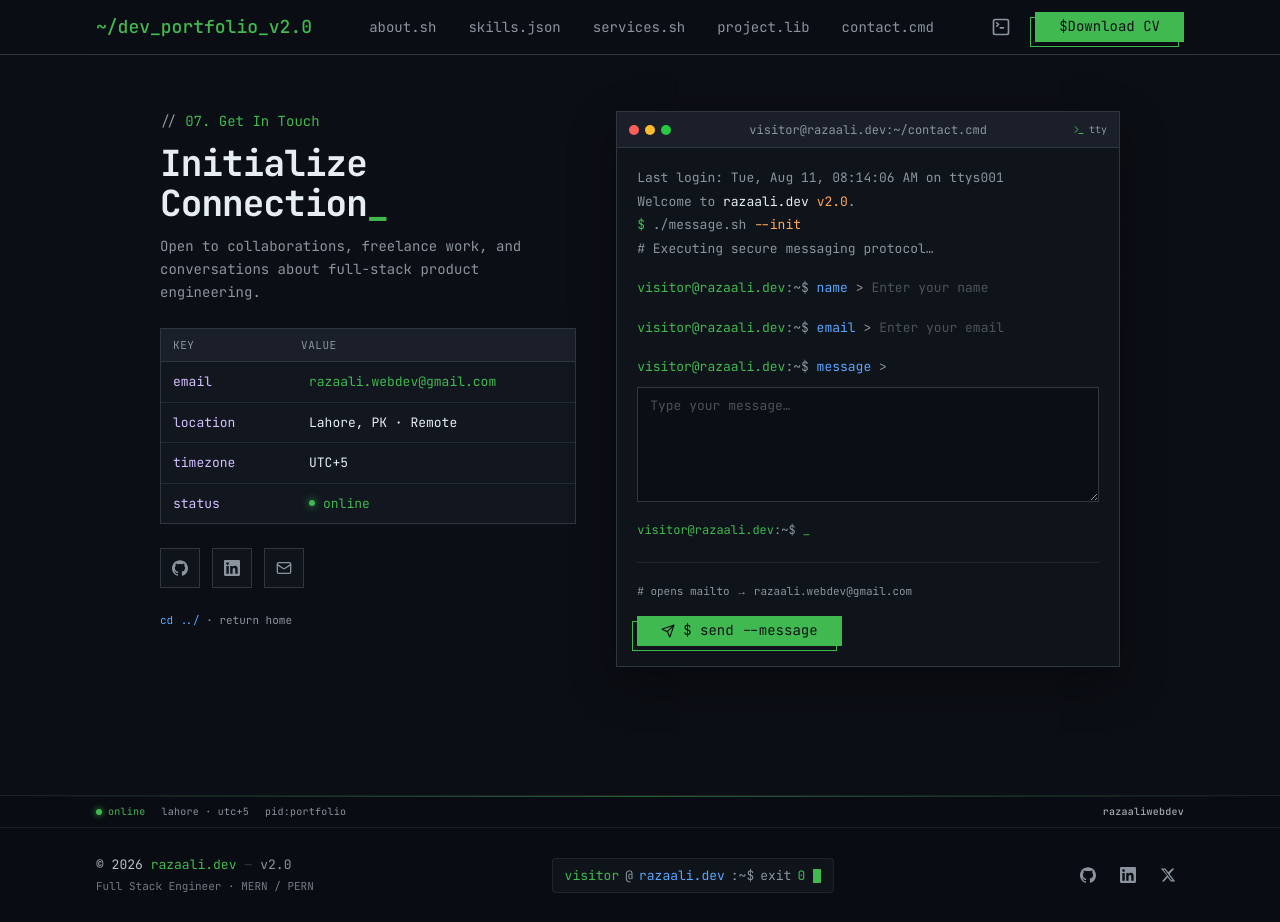
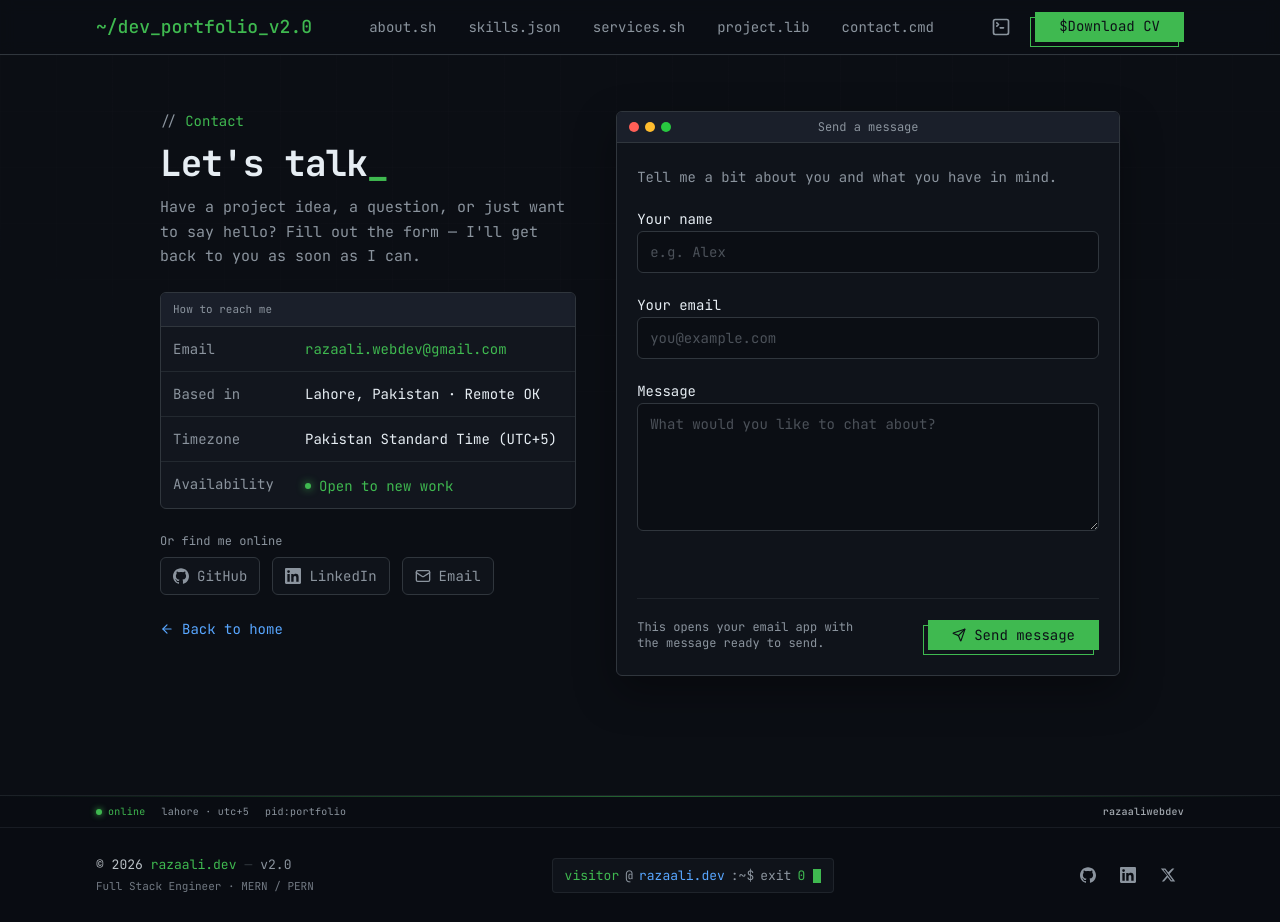
Before and after one commit to razaaliwebdev/razaali-portfolio, a Next.js app: page /contact in a window 1280 px wide. Built offline with nearby package versions, Linux system fonts and the light colour scheme; a web font is replaced by a local one.

Commit message:
feat: make the contact page non friendly

```diff
--- a/app/contact/page.tsx
+++ b/app/contact/page.tsx
@@ -4,7 +4,7 @@ import ContactView from "@/components/contact/ContactView";
 export const metadata: Metadata = {
   title: "Contact | Raza Ali",
   description:
-    "Get in touch with Raza Ali — full stack engineer open to collaborations, freelance work, and product engineering conversations.",
+    "Get in touch with Raza Ali — say hello, ask a question, or talk about a project.",
 };
 
 export default function ContactPage() {
--- a/components/contact/ContactView.tsx
+++ b/components/contact/ContactView.tsx
@@ -1,8 +1,8 @@
 "use client";
 
-import { useMemo, useState, type FormEvent } from "react";
+import { useState, type FormEvent } from "react";
 import Link from "next/link";
-import { Mail, Send, Terminal } from "lucide-react";
+import { ArrowLeft, Mail, Send } from "lucide-react";
 
 const EMAIL = "razaali.webdev@gmail.com";
 
@@ -56,49 +56,47 @@ const SOCIAL = [
   },
 ] as const;
 
-type FieldName = "name" | "email" | "message";
-
-function PromptLabel({ children }: { children: string }) {
-  return (
-    <span className="shrink-0 select-none">
-      <span className="text-primary">visitor@razaali.dev</span>
-      <span className="text-foreground-muted">:~$</span>{" "}
-      <span className="text-tertiary">{children}</span>{" "}
-      <span className="text-foreground-muted">&gt;</span>
+const DETAILS = [
+  {
+    label: "Email",
+    value: (
+      <a
+        href={`mailto:${EMAIL}`}
+        className="break-all text-primary transition-colors hover:text-primary-bright"
+      >
+        {EMAIL}
+      </a>
+    ),
+  },
+  { label: "Based in", value: "Lahore, Pakistan · Remote OK" },
+  { label: "Timezone", value: "Pakistan Standard Time (UTC+5)" },
+  {
+    label: "Availability",
+    value: (
+      <span className="inline-flex items-center gap-2 text-primary">
+        <span className="size-1.5 rounded-full bg-primary shadow-[0_0_8px_var(--color-primary)]" />
+        Open to new work
       </span>
-  );
-}
+    ),
+  },
+] as const;
 
 export default function ContactView() {
   const [name, setName] = useState("");
   const [email, setEmail] = useState("");
   const [message, setMessage] = useState("");
-  const [active, setActive] = useState<FieldName | null>(null);
   const [status, setStatus] = useState<"idle" | "sending" | "sent" | "error">(
     "idle",
   );
   const [error, setError] = useState<string | null>(null);
 
-  const loginLine = useMemo(() => {
-    const now = new Date();
-    return now.toLocaleString("en-US", {
-      weekday: "short",
-      month: "short",
-      day: "numeric",
-      hour: "2-digit",
-      minute: "2-digit",
-      second: "2-digit",
-      hour12: true,
-    });
-  }, []);
-
   function validate() {
-    if (!name.trim()) return "name is required";
+    if (!name.trim()) return "Please enter your name.";
     if (!email.trim() || !/^[^\s@]+@[^\s@]+\.[^\s@]+$/.test(email)) {
-      return "valid email is required";
+      return "Please enter a valid email address.";
     }
     if (!message.trim() || message.trim().length < 8) {
-      return "message must be at least 8 characters";
+      return "Please write a short message (at least a sentence).";
     }
     return null;
   }
@@ -115,15 +113,15 @@ export default function ContactView() {
     setError(null);
     setStatus("sending");
 
-    const subject = encodeURIComponent(`Portfolio contact — ${name.trim()}`);
+    const subject = encodeURIComponent(`Message from ${name.trim()}`);
     const body = encodeURIComponent(
-      `name: ${name.trim()}\nemail: ${email.trim()}\n\n${message.trim()}\n`,
+      `Hi Raza,\n\n${message.trim()}\n\n— ${name.trim()}\n${email.trim()}\n`,
     );
 
     window.setTimeout(() => {
       window.location.href = `mailto:${EMAIL}?subject=${subject}&body=${body}`;
       setStatus("sent");
-    }, 650);
+    }, 500);
   }
 
   return (
@@ -135,60 +133,43 @@ export default function ContactView() {
 
       <div className="relative mx-auto w-full max-w-6xl px-4 md:px-12 lg:px-24">
         <div className="grid grid-cols-1 items-start gap-8 lg:grid-cols-[minmax(0,0.95fr)_minmax(0,1.15fr)] lg:gap-10">
-          {/* Left — connection brief */}
+          {/* Left — friendly intro */}
           <div className="min-w-0 space-y-6">
             <div className="space-y-3">
               <p className="font-mono text-sm text-primary">
-                <span className="text-foreground-muted">{"//"}</span> 07. Get In
-                Touch
+                <span className="text-foreground-muted">{"//"}</span> Contact
               </p>
               <h1 className="text-3xl font-semibold tracking-tight text-foreground sm:text-4xl">
-                Initialize Connection
+                Let&apos;s talk
                 <span className="cursor-blink" aria-hidden />
               </h1>
-              <p className="max-w-md font-mono text-sm leading-relaxed text-foreground-muted">
-                Open to collaborations, freelance work, and conversations about
-                full-stack product engineering.
+              <p className="max-w-md text-sm leading-relaxed text-foreground-muted sm:text-[15px]">
+                Have a project idea, a question, or just want to say hello?
+                Fill out the form — I&apos;ll get back to you as soon as I can.
               </p>
             </div>
 
-            {/* Key / Value table */}
-            <div className="overflow-hidden border border-border bg-background-panel">
-              <div className="grid grid-cols-[7rem_1fr] border-b border-border bg-[#1a1f2a] px-3 py-2 font-mono text-[10px] uppercase tracking-wider text-foreground-muted sm:grid-cols-[8rem_1fr] sm:text-[11px]">
-                <span>Key</span>
-                <span>Value</span>
+            <div className="overflow-hidden rounded-md border border-border bg-background-panel">
+              <div className="border-b border-border bg-[#1a1f2a] px-3 py-2 font-mono text-[11px] text-foreground-muted">
+                How to reach me
               </div>
-              <dl className="divide-y divide-border/60 font-mono text-[12px] sm:text-[13px]">
-                <div className="grid grid-cols-[7rem_1fr] gap-2 px-3 py-2.5 sm:grid-cols-[8rem_1fr]">
-                  <dt className="text-[#d4bfff]">email</dt>
-                  <dd>
-                    <a
-                      href={`mailto:${EMAIL}`}
-                      className="break-all text-primary transition-colors hover:text-primary-bright"
+              <dl className="divide-y divide-border/60 text-sm">
+                {DETAILS.map((row) => (
+                  <div
+                    key={row.label}
+                    className="grid grid-cols-[6.5rem_1fr] gap-3 px-3 py-3 sm:grid-cols-[7.5rem_1fr]"
                   >
-                      {EMAIL}
-                    </a>
-                  </dd>
+                    <dt className="text-foreground-muted">{row.label}</dt>
+                    <dd className="min-w-0 text-foreground">{row.value}</dd>
                   </div>
-                <div className="grid grid-cols-[7rem_1fr] gap-2 px-3 py-2.5 sm:grid-cols-[8rem_1fr]">
-                  <dt className="text-[#d4bfff]">location</dt>
-                  <dd className="text-foreground">Lahore, PK · Remote</dd>
-                </div>
-                <div className="grid grid-cols-[7rem_1fr] gap-2 px-3 py-2.5 sm:grid-cols-[8rem_1fr]">
-                  <dt className="text-[#d4bfff]">timezone</dt>
-                  <dd className="text-foreground">UTC+5</dd>
-                </div>
-                <div className="grid grid-cols-[7rem_1fr] gap-2 px-3 py-2.5 sm:grid-cols-[8rem_1fr]">
-                  <dt className="text-[#d4bfff]">status</dt>
-                  <dd className="inline-flex items-center gap-2 text-primary">
-                    <span className="size-1.5 rounded-full bg-primary shadow-[0_0_8px_var(--color-primary)]" />
-                    online
-                  </dd>
-                </div>
+                ))}
               </dl>
             </div>
 
-            {/* Social — square borders like site secondary CTAs */}
+            <div>
+              <p className="mb-2 text-xs text-foreground-muted">
+                Or find me online
+              </p>
               <div className="flex flex-wrap gap-3">
                 {SOCIAL.map(({ label, href, Icon }) => (
                   <a
@@ -200,27 +181,26 @@ export default function ContactView() {
                         ? undefined
                         : "noopener noreferrer"
                     }
-                  aria-label={label}
-                  className="inline-flex size-10 items-center justify-center border border-border bg-[#0f131a] text-foreground-muted transition-colors hover:border-primary hover:text-primary"
+                    className="inline-flex items-center gap-2 rounded-md border border-border bg-[#0f131a] px-3 py-2 text-sm text-foreground-muted transition-colors hover:border-primary hover:text-primary"
                   >
                     <Icon className="size-4" aria-hidden />
+                    {label}
                   </a>
                 ))}
               </div>
+            </div>
 
-            <p className="font-mono text-[11px] text-foreground-muted">
             <Link
               href="/"
-                className="text-tertiary transition-colors hover:text-primary"
+              className="inline-flex items-center gap-2 text-sm text-tertiary transition-colors hover:text-primary"
             >
-                cd ../
-              </Link>{" "}
-              · return home
-            </p>
+              <ArrowLeft className="size-3.5" aria-hidden />
+              Back to home
+            </Link>
           </div>
 
-          {/* Right — terminal form */}
-          <div className="min-w-0 overflow-hidden border border-border bg-[#0f131a] shadow-[0_16px_40px_rgba(0,0,0,0.35)]">
+          {/* Right — friendly form, light terminal chrome */}
+          <div className="min-w-0 overflow-hidden rounded-md border border-border bg-[#0f131a] shadow-[0_16px_40px_rgba(0,0,0,0.35)]">
             <div className="relative flex items-center border-b border-border bg-[#1a1f2a] px-3 py-2.5">
               <div className="z-10 flex gap-1.5">
                 <span
@@ -239,123 +219,86 @@ export default function ContactView() {
                   aria-hidden
                 />
               </div>
-              <span className="pointer-events-none absolute inset-x-0 text-center font-mono text-[11px] text-foreground-muted sm:text-xs">
-                visitor@razaali.dev:~/contact.cmd
-              </span>
-              <span className="ml-auto hidden items-center gap-1 font-mono text-[10px] text-foreground-muted sm:inline-flex">
-                <Terminal className="size-3 text-primary" aria-hidden />
-                tty
+              <span className="pointer-events-none absolute inset-x-0 text-center text-[11px] text-foreground-muted sm:text-xs">
+                Send a message
               </span>
             </div>
 
             <form
               onSubmit={onSubmit}
-              className="space-y-4 px-3 py-4 font-mono text-[12px] sm:space-y-5 sm:px-5 sm:py-5 sm:text-[13px]"
+              className="space-y-5 px-4 py-5 sm:px-5 sm:py-6"
               noValidate
             >
-              <div className="space-y-1 text-foreground-muted">
-                <p>Last login: {loginLine} on ttys001</p>
-                <p>
-                  Welcome to{" "}
-                  <span className="text-foreground">razaali.dev</span>{" "}
-                  <span className="text-secondary">v2.0</span>.
+              <p className="text-sm text-foreground-muted">
+                Tell me a bit about you and what you have in mind.
               </p>
-                <p>
-                  <span className="text-primary">$</span> ./message.sh{" "}
-                  <span className="text-secondary">--init</span>
-                </p>
-                <p># Executing secure messaging protocol…</p>
-              </div>
 
-              <label className="flex flex-col gap-1.5 sm:flex-row sm:items-baseline sm:gap-2">
-                <PromptLabel>name</PromptLabel>
+              <label className="block space-y-1.5">
+                <span className="text-sm text-foreground">Your name</span>
                 <input
                   type="text"
                   name="name"
                   autoComplete="name"
                   value={name}
                   onChange={(e) => setName(e.target.value)}
-                  onFocus={() => setActive("name")}
-                  onBlur={() => setActive(null)}
-                  placeholder="Enter your name"
-                  className="min-w-0 flex-1 border-0 bg-transparent p-0 text-foreground outline-none placeholder:text-foreground-muted/50 focus:ring-0"
+                  placeholder="e.g. Alex"
+                  className="w-full rounded-md border border-border bg-[#0b0e14] px-3 py-2.5 text-sm text-foreground outline-none placeholder:text-foreground-muted/50 focus:border-primary"
                 />
-                {active === "name" && (
-                  <span className="hidden text-primary sm:inline" aria-hidden>
-                    ▊
-                  </span>
-                )}
               </label>
 
-              <label className="flex flex-col gap-1.5 sm:flex-row sm:items-baseline sm:gap-2">
-                <PromptLabel>email</PromptLabel>
+              <label className="block space-y-1.5">
+                <span className="text-sm text-foreground">Your email</span>
                 <input
                   type="email"
                   name="email"
                   autoComplete="email"
                   value={email}
                   onChange={(e) => setEmail(e.target.value)}
-                  onFocus={() => setActive("email")}
-                  onBlur={() => setActive(null)}
-                  placeholder="Enter your email"
-                  className="min-w-0 flex-1 border-0 bg-transparent p-0 text-foreground outline-none placeholder:text-foreground-muted/50 focus:ring-0"
+                  placeholder="you@example.com"
+                  className="w-full rounded-md border border-border bg-[#0b0e14] px-3 py-2.5 text-sm text-foreground outline-none placeholder:text-foreground-muted/50 focus:border-primary"
                 />
-                {active === "email" && (
-                  <span className="hidden text-primary sm:inline" aria-hidden>
-                    ▊
-                  </span>
-                )}
               </label>
 
-              <label className="flex flex-col gap-1.5">
-                <PromptLabel>message</PromptLabel>
+              <label className="block space-y-1.5">
+                <span className="text-sm text-foreground">Message</span>
                 <textarea
                   name="message"
                   rows={5}
                   value={message}
                   onChange={(e) => setMessage(e.target.value)}
-                  onFocus={() => setActive("message")}
-                  onBlur={() => setActive(null)}
-                  placeholder="Type your message…"
-                  className="mt-1 min-h-[7rem] w-full resize-y border border-border bg-[#0b0e14] px-3 py-2 text-foreground outline-none placeholder:text-foreground-muted/50 focus:border-primary"
+                  placeholder="What would you like to chat about?"
+                  className="min-h-[8rem] w-full resize-y rounded-md border border-border bg-[#0b0e14] px-3 py-2.5 text-sm text-foreground outline-none placeholder:text-foreground-muted/50 focus:border-primary"
                 />
               </label>
 
               <div
-                className="min-h-[1.25rem] font-mono text-[11px] sm:text-xs"
+                className="min-h-[1.25rem] text-sm"
                 aria-live="polite"
               >
                 {status === "error" && error && (
-                  <p className="text-danger"># error: {error}</p>
+                  <p className="text-danger">{error}</p>
                 )}
                 {status === "sending" && (
-                  <p className="text-secondary"># packing payload…</p>
+                  <p className="text-secondary">Opening your email app…</p>
                 )}
                 {status === "sent" && (
                   <p className="text-primary">
-                    ✓ exit 0 — mail client opened. Talk soon.
-                  </p>
-                )}
-                {status === "idle" && active === null && (
-                  <p className="text-foreground-muted">
-                    <span className="text-primary">visitor@razaali.dev</span>
-                    <span>:~$</span>{" "}
-                    <span className="cursor-blink" aria-hidden />
+                    Almost done — finish sending in your email app. Thanks!
                   </p>
                 )}
               </div>
 
               <div className="flex flex-wrap items-center justify-between gap-4 border-t border-border/50 pt-5">
-                <span className="text-[10px] text-foreground-muted sm:text-[11px]">
-                  # opens mailto → {EMAIL}
-                </span>
+                <p className="max-w-[14rem] text-xs text-foreground-muted">
+                  This opens your email app with the message ready to send.
+                </p>
                 <button
                   type="submit"
                   disabled={status === "sending"}
                   className="btn gap-2 text-sm disabled:pointer-events-none disabled:opacity-55"
                 >
                   <Send className="size-3.5" aria-hidden />
-                  $ send --message
+                  Send message
                 </button>
               </div>
             </form>
```
Lines whose indentation alone changed are shown as unchanged.
